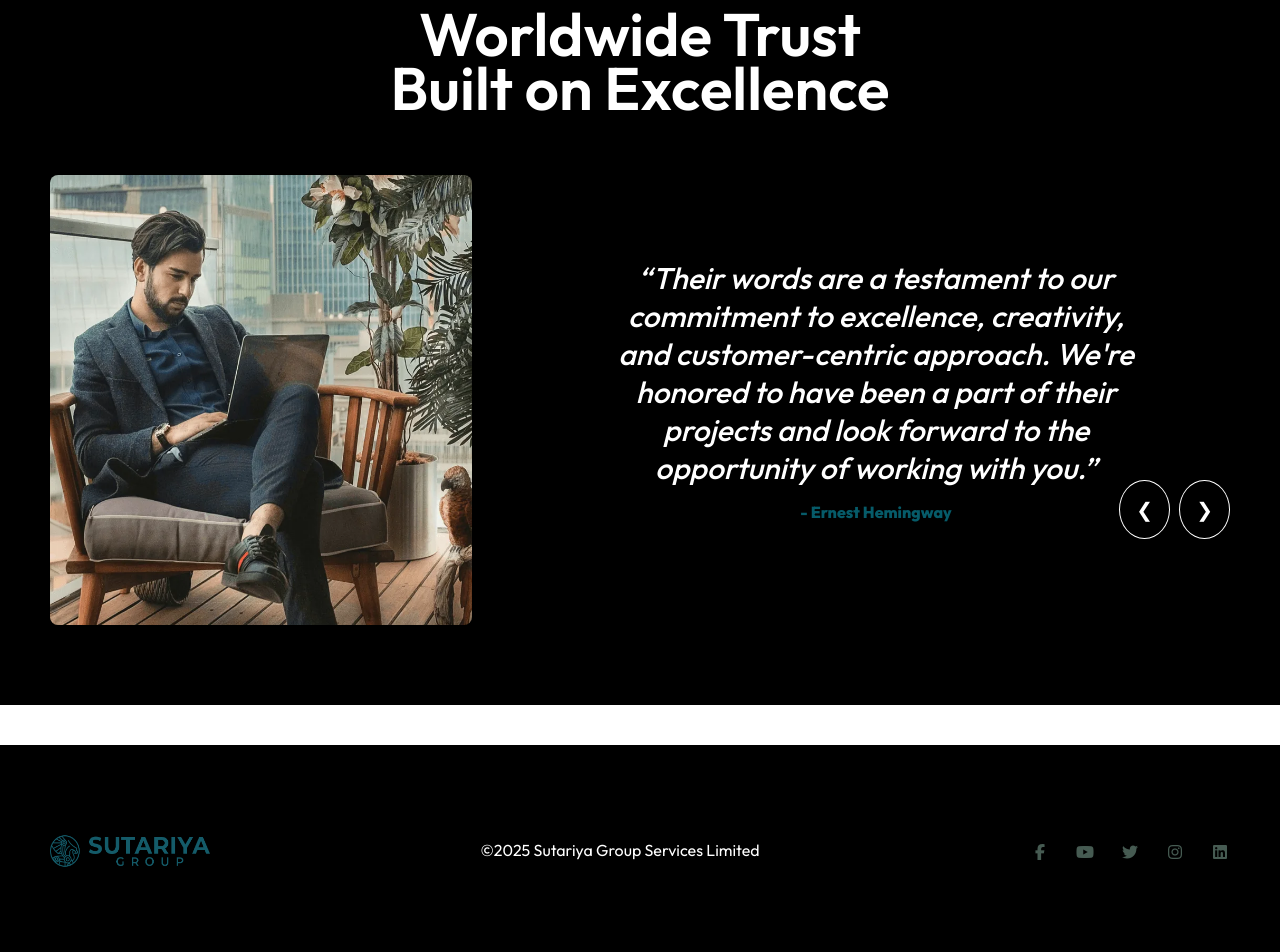
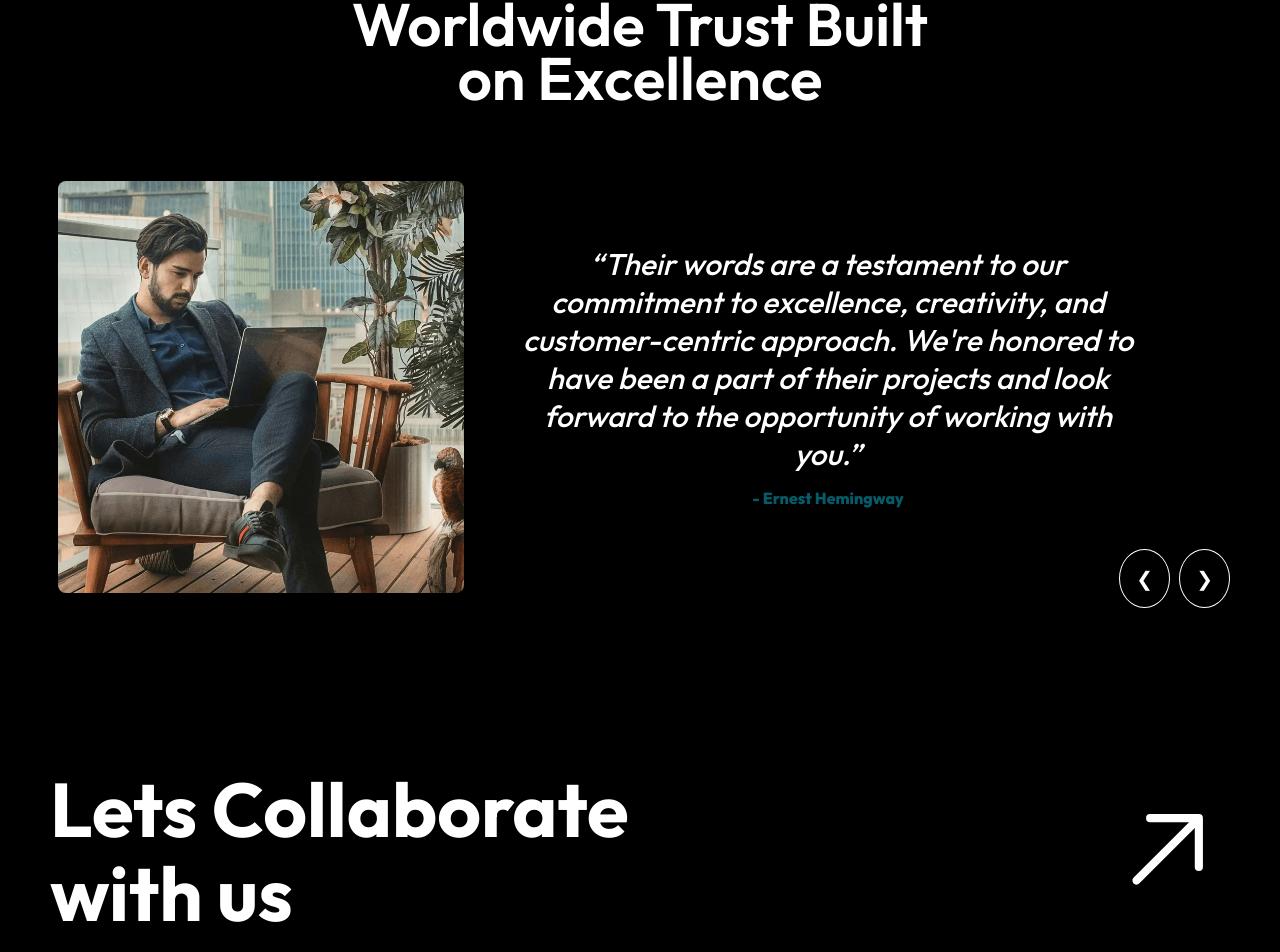
Before and after one commit to Nilesh3115/Sutariya-Group-React-App, a React (Vite) app: page / in a window 1280 px wide. Shown: the part 4394-5346 px from the top of the page. Built offline with nearby package versions, Linux system fonts and the light colour scheme.

Commit message:
Responsive all Section

```diff
--- a/src/App.css
+++ b/src/App.css
@@ -294,7 +294,7 @@ p {
     justify-content: start;
 }
 
-.title h2{
+.title h2 {
     font-weight: 600;
     font-size: 60px;
 }
@@ -321,7 +321,7 @@ p {
     transition: background-color .5s, color .5s;
 }
 
-.btn-s i{
+.btn-s i {
     display: flex;
     align-items: center;
     justify-content: center;
@@ -393,12 +393,12 @@ p {
     gap: 20px;
 }
 
-.txt-wrap h4{
+.txt-wrap h4 {
     font-size: 16px;
     font-weight: 400;
 }
 
-.txt-wrap h3{
+.txt-wrap h3 {
     font-size: 32px;
     font-weight: 600;
 }
@@ -553,32 +553,33 @@ p {
 
 
 /* Testimonials Section */
-.testimonials{
+.testimonials {
     background-color: #000;
     color: white;
     justify-content: center;
 }
 
-.testimonials h2{
+.testimonials h2 {
     font-size: 60px;
     font-weight: 600;
-    margin: 10px 325px 60px 325px;
+    margin: 0px auto 60px auto;
     text-align: center;
 }
 
-.testimonial-content-img{
+.testimonial-content-img {
     display: flex;
     align-items: center;
     justify-content: center;
     gap: 50px;
+    position: relative;
 }
 
-.test-left{
+.test-left {
     height: 450px;
     width: 450px;
 }
 
-.test-left img{
+.test-left img {
     width: 100%;
     height: 100%;
     border-radius: 8px;
@@ -589,7 +590,6 @@ p {
 
 /* Slideshow container */
 .slideshow-container {
-  position: relative;
     max-width: 60%;
     width: 100%;
 }
@@ -604,10 +604,11 @@ p {
 
 
 /* Next & previous buttons */
-.prev{
+.prev {
     cursor: pointer;
     position: absolute;
     right: 60px;
+    bottom: 0;
     margin-top: -142px;
     padding: 16px;
     color: white;
@@ -622,6 +623,7 @@ p {
     cursor: pointer;
     position: absolute;
     right: 0px;
+    bottom: 0px;
     margin-top: -142px;
     padding: 16px;
     color: white;
@@ -632,8 +634,9 @@ p {
 }
 
 /* On hover, add a black background color with a little bit see-through */
-.prev:hover, .next:hover {
-  background-color: rgba(0,0,0,0.8);
+.prev:hover,
+.next:hover {
+    background-color: rgba(0, 0, 0, 0.8);
     color: white;
 }
 
@@ -643,19 +646,71 @@ p {
 } */
 
 /* Add an italic font style to all quotes */
-q {font-style: italic; font-size: 30px; font-weight: 500;}
+q {
+    font-style: italic;
+    font-size: 30px;
+    font-weight: 500;
+}
 
 /* Add a blue color to the author */
-.author {color: #065b69; font-weight: 800;}
+.author {
+    color: #065b69;
+    font-weight: 800;
+    font-size: 16px;
+}
 
 
 
 
 
 
+/* Collab Section */
+.collab-section {
+    background-color: #000;
+    color: white;
+    display: flex;
+    align-items: center;
+    justify-content: space-between;
+}
 
+.collab-section h2 {
+    font-size: 76px;
+    line-height: 83.6px;
+}
 
+.arrow-i {
+    border-radius: 50%;
+    flex: none;
+    justify-content: center;
+    align-items: center;
+    width: 130px;
+    height: 130px;
+    display: flex;
+    /* padding: 30px; */
+}
 
+.arrow-i i{
+    font-size: 130px;
+    /* padding: 30px; */
+    justify-content: center;
+    align-items: center;
+    display: flex;
+    height: 100%;
+    width: 100%;
+}
+
+.collab-section:hover .arrow-i{
+    background-color: #065b69;
+    font-size: 35px;
+    transition: 0.5s;
+}
+
+.collab-section:hover i{
+    /* background-color: #065b69; */
+    font-size: 35px;
+    transition: 0.5s;
+    /* transition: 0.5s; */
+}
 
 
 
--- a/src/Media.css
+++ b/src/Media.css
@@ -79,6 +79,15 @@
     .service-grid {
         width: 286px;
     }
+
+    .mySlides{
+        padding: 80px 80px 80px 0px;
+    }
+
+    .test-left{
+        width: 406px;
+        height: 412px;
+    }
 }
 
 
@@ -148,6 +157,23 @@
         font-size: 33px;
     }
 
+    .testimonials h2{
+        font-size: 46px;
+    }
+
+    q{
+        font-size: 24px;
+    }
+
+    .mySlides{
+        padding: 10px;
+    }
+
+    .test-left{
+        width: 320px;
+        height: 324px;
+    }
+
 }
 
 
@@ -210,6 +236,29 @@
 
     .hover-img{
         display: none;
+    }
+
+    .testimonial-content-img{
+        flex-direction: column;
+        align-items: start;
+    }
+
+    .mySlides{
+        padding: 10px;
+        width: 100%;
+    }
+
+    .test-left{
+        width: 320px;
+        height: 324px;
+    }
+
+    q{
+        font-size: 20px;
+    }
+
+    .testimonials h2{
+        font-size: 36px;
     }
 }
 
--- /dev/null
+++ b/src/components/Collab/CollabSection.jsx
@@ -0,0 +1,23 @@
+import { NavLink } from "react-router-dom";
+
+import { GoArrowUpRight } from "react-icons/go";
+
+
+const CollabSection = () => {
+    return (
+        // Collab Section
+        <NavLink to="/contact">
+            <div className="collab-section section-p1 section-mw">
+                <h2>Lets Collaborate <br /> with us</h2>
+                <div className="arrow-i">
+                    <i><GoArrowUpRight /></i>
+                </div>
+            </div >
+        </NavLink>
+        // End of Collab Section
+    );
+};
+
+
+
+export default CollabSection;
--- a/src/components/Layouts/UI/Header.jsx
+++ b/src/components/Layouts/UI/Header.jsx
@@ -1,15 +1,100 @@
+// import { FaBars } from "react-icons/fa";
+// import { IoMdClose } from "react-icons/io";
+
+// import { useState, useEffect } from "react";
+
+// import { NavLink } from "react-router-dom";
+
+
+// export const Headers = () => {
+
+//     const [isScrolled, setIsScrolled] = useState(false);
+
+//     useEffect(() => {
+//         const handleScroll = () => {
+//             if (window.scrollY > 50) {   // 50px se jyada scroll ho to bg white
+//                 setIsScrolled(true);
+//             } else {
+//                 setIsScrolled(false);
+//             }
+//         };
+
+//         window.addEventListener("scroll", handleScroll);
+
+//         return () => {
+//             window.removeEventListener("scroll", handleScroll);
+//         };
+//     }, []);
+
+
+//     return (
+//         <header className={isScrolled ? "header scrolled" : "header"}>
+//             <NavLink to="/">
+//                 <img src="/images/logo.png" alt="" />
+//             </NavLink>
+
+//             <div>
+//                 <ul className="navbar" id="navbar">
+//                     <li className="ac-h-e">
+//                         <NavLink to="/">
+//                             Home
+//                         </NavLink>
+//                     </li>
+//                     <li className="ac-h-e">
+//                         <NavLink to="/about">
+//                             About
+//                         </NavLink>
+//                     </li>
+//                     <li className="ac-h-e">
+//                         <NavLink to="/project">
+//                             Project
+//                         </NavLink>
+//                     </li>
+//                     <li className="ac-h-e">
+//                         <NavLink to="/services">
+//                             Services
+//                         </NavLink>
+//                     </li>
+//                     <li className="ac-h-e">
+//                         <NavLink to="/contact">
+//                             Contact
+//                         </NavLink>
+//                     </li>
+//                     <a href="#" id="close" className="close"><IoMdClose /></a>
+//                 </ul>
+//             </div>
+//             {/* <!-- Navbar for Mobile --> */}
+//             <div class="mobile" id="mobile">
+//                 <i id="bar"><FaBars /></i>
+//             </div>
+//         </header>
+
+//     );
+// };
+
+
+
+
+
+
+
+
+
+
+
+import { FaBars } from "react-icons/fa";
+import { IoMdClose } from "react-icons/io";
 import { useState, useEffect } from "react";
-
 import { NavLink } from "react-router-dom";
 
+export const Headers = () => {
+  const [isScrolled, setIsScrolled] = useState(false);
+  const [menuActive, setMenuActive] = useState(false); // <-- mobile menu ke liye state
 
-export const Headers = () => {
-
-    const [isScrolled, setIsScrolled] = useState(false);
-
+  // scroll bg change
   useEffect(() => {
     const handleScroll = () => {
-            if (window.scrollY > 50) {   // 50px se jyada scroll ho to bg white
+      if (window.scrollY > 50) {
         setIsScrolled(true);
       } else {
         setIsScrolled(false);
@@ -23,43 +108,45 @@ export const Headers = () => {
     };
   }, []);
 
-
   return (
     <header className={isScrolled ? "header scrolled" : "header"}>
       <NavLink to="/">
-                <img src="/images/logo.png" alt="" />
+        <img src="/images/logo.png" alt="logo" />
       </NavLink>
 
+      {/* Desktop Navbar */}
       <div>
-                <ul className="navbar" id="navbar">
+        <ul className={`navbar ${menuActive ? "active" : ""}`} id="navbar">
           <li className="ac-h-e">
-                        <NavLink to="/">
-                            Home
-                        </NavLink>
+            <NavLink to="/">Home</NavLink>
           </li>
           <li className="ac-h-e">
-                        <NavLink to="/about">
-                            About
-                        </NavLink>
+            <NavLink to="/about">About</NavLink>
           </li>
           <li className="ac-h-e">
-                        <NavLink to="/project">
-                            Project
-                        </NavLink>
+            <NavLink to="/project">Project</NavLink>
           </li>
           <li className="ac-h-e">
-                        <NavLink to="/services">
-                            Services
-                        </NavLink>
+            <NavLink to="/services">Services</NavLink>
           </li>
           <li className="ac-h-e">
-                        <NavLink to="/contact">
-                            Contact
-                        </NavLink>
+            <NavLink to="/contact">Contact</NavLink>
           </li>
+          <i
+            className="close"
+            onClick={() => setMenuActive(false)}  // ❌ remove active
+          >
+            <IoMdClose />
+          </i>
         </ul>
       </div>
+
+      {/* Mobile Navbar Toggle */}
+      <div className="mobile" id="mobile">
+        <i onClick={() => setMenuActive(true)} id="bar">
+          <FaBars />
+        </i>
+      </div>
     </header>
-
   );
 };
--- a/src/components/Testimonials/Testimonials.jsx
+++ b/src/components/Testimonials/Testimonials.jsx
@@ -38,7 +38,7 @@ const Testimonials = () => {
     return (
 
         <section className="testimonials section-p1 section-mw">
-            <h2>Worldwide Trust Built on Excellence</h2>
+            <h2>Worldwide Trust Built <br /> on Excellence</h2>
             <div className="testimonial-content-img">
                 <div className="test-left">
                     <img src="./images/68767a21fe51d132a838140f_testimony-image-1.webp" alt="" />
--- a/src/main.jsx
+++ b/src/main.jsx
@@ -3,6 +3,7 @@ import "@fortawesome/fontawesome-free/css/all.min.css";
 import { StrictMode } from 'react'
 import { createRoot } from 'react-dom/client'
 import './index.css'
+// import './Media.css'
 import App from './App.jsx'
 
 createRoot(document.getElementById('root')).render(
--- a/src/pages/Home.jsx
+++ b/src/pages/Home.jsx
@@ -1,10 +1,10 @@
 
+import CollabSection from "../components/Collab/CollabSection";
 import ExpertiseSection from "../components/Experties/ExpertiesSection";
 import HeroSection from "../components/Hero/HeroSection";
 import ServicesSection from "../components/Services/ServicesSection";
 import Testimonials from "../components/Testimonials/Testimonials";
 import WorkSection from "../components/Work/WorkSection";
-
 
 export function Home() {
     return (
@@ -18,6 +18,8 @@ export function Home() {
             <ExpertiseSection />
 
             <Testimonials />
+
+            <CollabSection />
         </>
     );
 }
```
Lines whose indentation alone changed are shown as unchanged.
